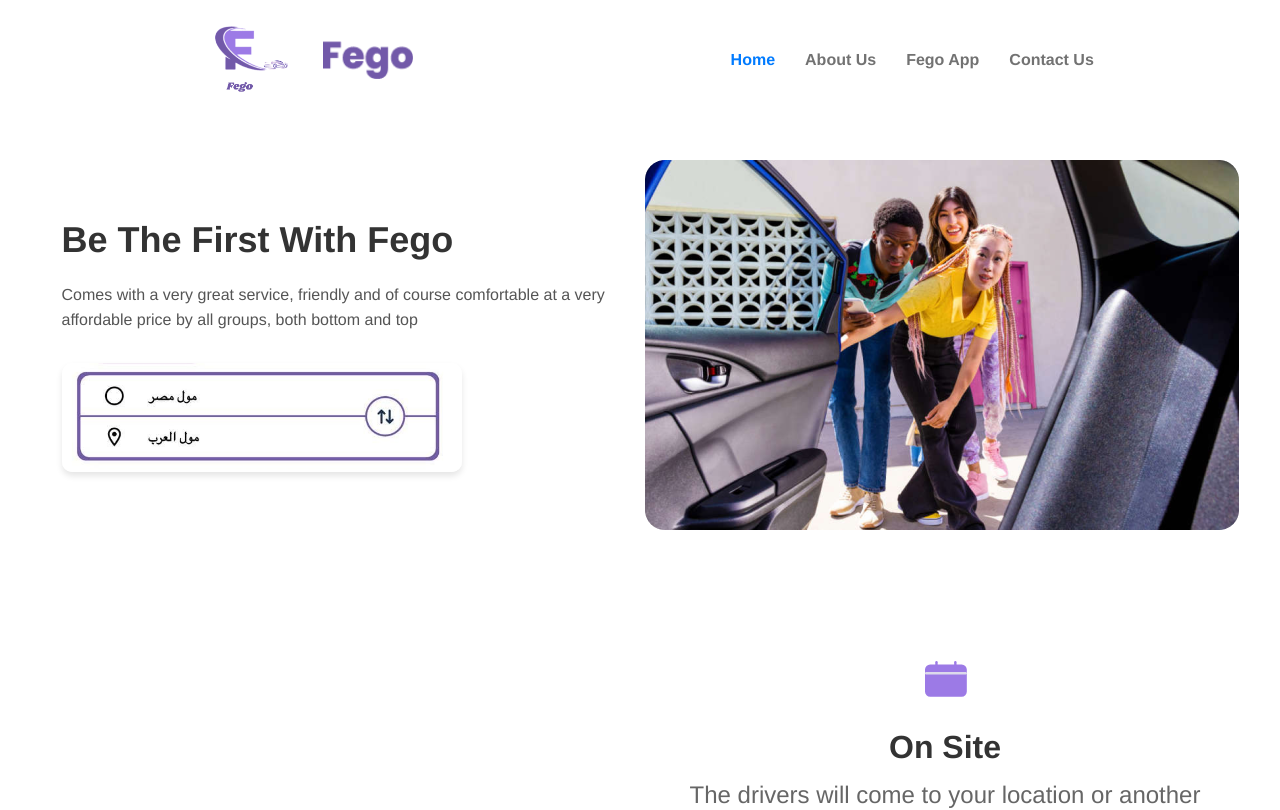
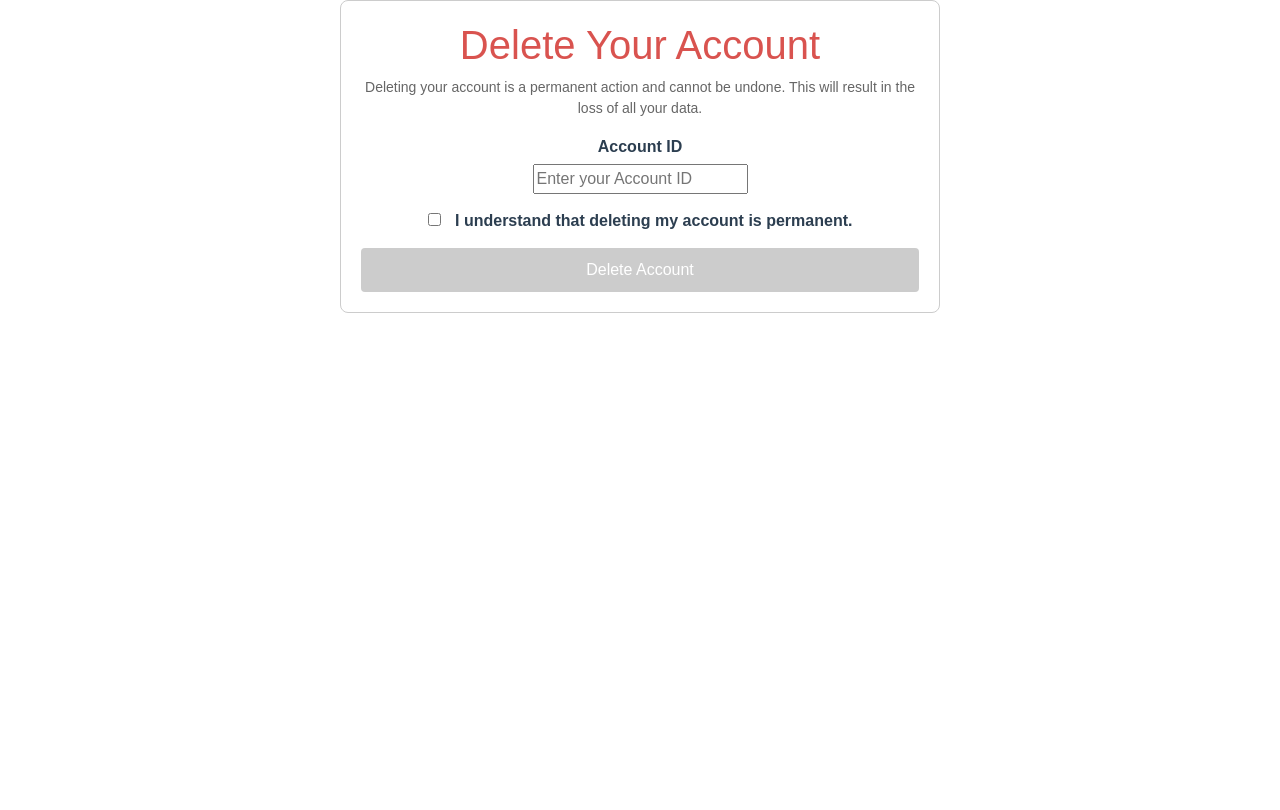
Before and after one commit to HossamElDeenKamal2003/flieger, a Vue app: page /delete in a window 1280 px wide. Shown: the top 810 px of the page. Built offline with nearby package versions, Linux system fonts and the light colour scheme.

Commit message:
Add files via upload

```diff
--- a/src/router/index.js
+++ b/src/router/index.js
@@ -1,5 +1,6 @@
-import { createRouter, createWebHashHistory } from 'vue-router'
+import { createRouter, createWebHistory } from 'vue-router'
 import HomeView from '../views/HomeView.vue'
+import DeleteView from '../views/deleteView.vue'
 
 const routes = [
   {
@@ -8,17 +9,19 @@ const routes = [
     component: HomeView
   },
   {
+    path: '/delete',
+    name: 'DeleteView',
+    component: DeleteView
+  },
+  {
     path: '/about',
     name: 'about',
-    // route level code-splitting
-    // this generates a separate chunk (about.[hash].js) for this route
-    // which is lazy-loaded when the route is visited.
     component: () => import(/* webpackChunkName: "about" */ '../views/AboutView.vue')
   }
 ]
 
 const router = createRouter({
-  history: createWebHashHistory(),
+  history: createWebHistory(),
   routes
 })
 
--- /dev/null
+++ b/src/views/deleteView.vue
@@ -0,0 +1,146 @@
+<template>
+    <div class="delete-account">
+        <h1>Delete Your Account</h1>
+        <p>
+            Deleting your account is a permanent action and cannot be undone. This will
+            result in the loss of all your data.
+        </p>
+
+        <!-- Form to confirm account deletion -->
+        <form @submit.prevent="handleDelete">
+            <div class="form-group">
+                <label for="id">Account ID</label>
+                <input type="text" v-model="id" placeholder="Enter your Account ID" required />
+            </div>
+
+            <div class="form-group">
+                <label>
+                    <input type="checkbox" v-model="confirmation" />
+                    I understand that deleting my account is permanent.
+                </label>
+            </div>
+
+            <button :disabled="!canDelete" type="submit" class="delete-button">
+                Delete Account
+            </button>
+        </form>
+    </div>
+</template>
+
+
+<script>
+import axios from "axios";
+
+export default {
+    name: "DeleteView",
+    data() {
+        return {
+            id: "",
+            confirmation: false,
+        };
+    },
+    computed: {
+        canDelete() {
+            return this.id.trim().length > 0 && this.confirmation;
+        },
+    },
+    methods: {
+        async handleDelete() {
+            if (!this.canDelete) return;
+
+            // Show confirmation dialog
+            const userConfirmed = window.confirm(
+                "Are you sure you want to delete your account? This action is permanent and cannot be undone."
+            );
+
+            // Proceed only if user confirms
+            if (!userConfirmed) {
+                alert("Account deletion canceled.");
+                return;
+            }
+
+            try {
+                const response = await axios.delete(
+                    `https://backend.fego-rides.com/admin/delete-driver/${this.id}`
+                );
+
+                if (response.status === 200) {
+                    alert("Your account has been deleted.");
+                } else {
+                    throw new Error("Failed to delete account.");
+                }
+            } catch (error) {
+                console.error(error);
+                alert("There was an issue deleting your account. Please try again.");
+            }
+        },
+    }
+
+};
+</script>
+
+
+<style scoped>
+.delete-account {
+    max-width: 600px;
+    margin: 0 auto;
+    padding: 20px;
+    border: 1px solid #ccc;
+    border-radius: 8px;
+    background-color: #fff;
+    font-family: Arial, sans-serif;
+}
+
+h1 {
+    color: #d9534f;
+    text-align: center;
+}
+
+p {
+    font-size: 14px;
+    color: #666;
+    text-align: center;
+}
+
+.form-group {
+    margin-bottom: 15px;
+}
+
+label {
+    display: block;
+    font-weight: bold;
+    margin-bottom: 5px;
+}
+
+input[type="password"] {
+    width: 100%;
+    padding: 10px;
+    font-size: 14px;
+    border: 1px solid #ccc;
+    border-radius: 4px;
+}
+
+input[type="checkbox"] {
+    margin-right: 10px;
+}
+
+.delete-button {
+    width: 100%;
+    padding: 10px;
+    font-size: 16px;
+    color: #fff;
+    background-color: #d9534f;
+    border: none;
+    border-radius: 4px;
+    cursor: pointer;
+}
+
+.delete-button:disabled {
+    background-color: #ccc;
+    cursor: not-allowed;
+}
+
+.delete-button:hover:not(:disabled) {
+    background-color: #c9302c;
+}
+</style>
```
